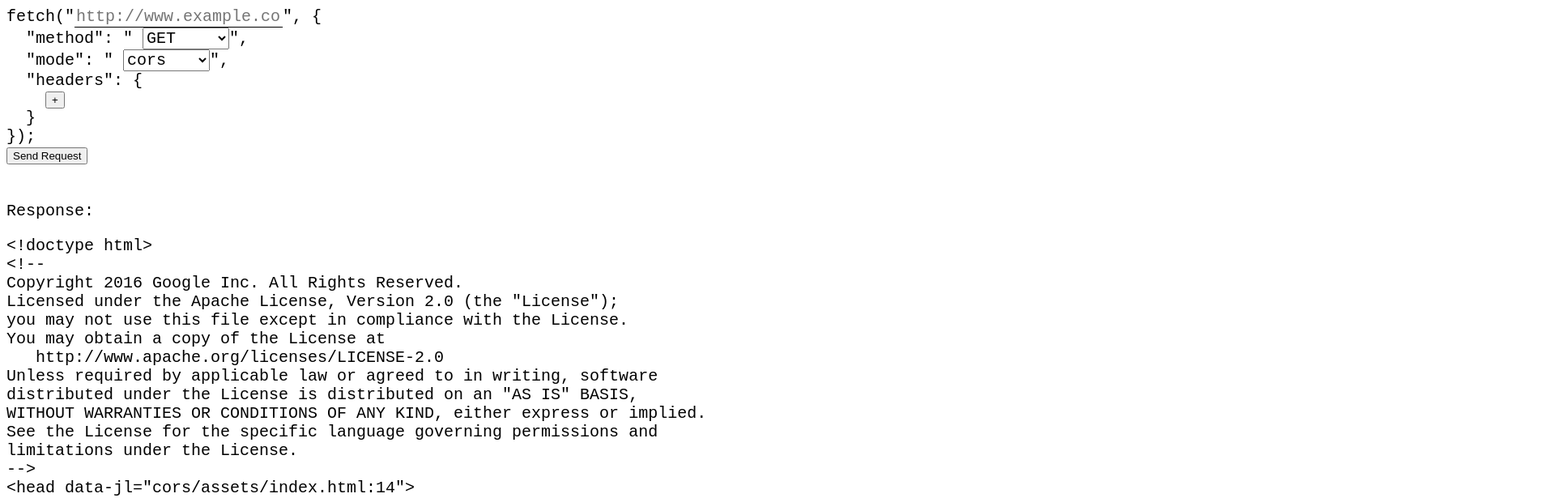
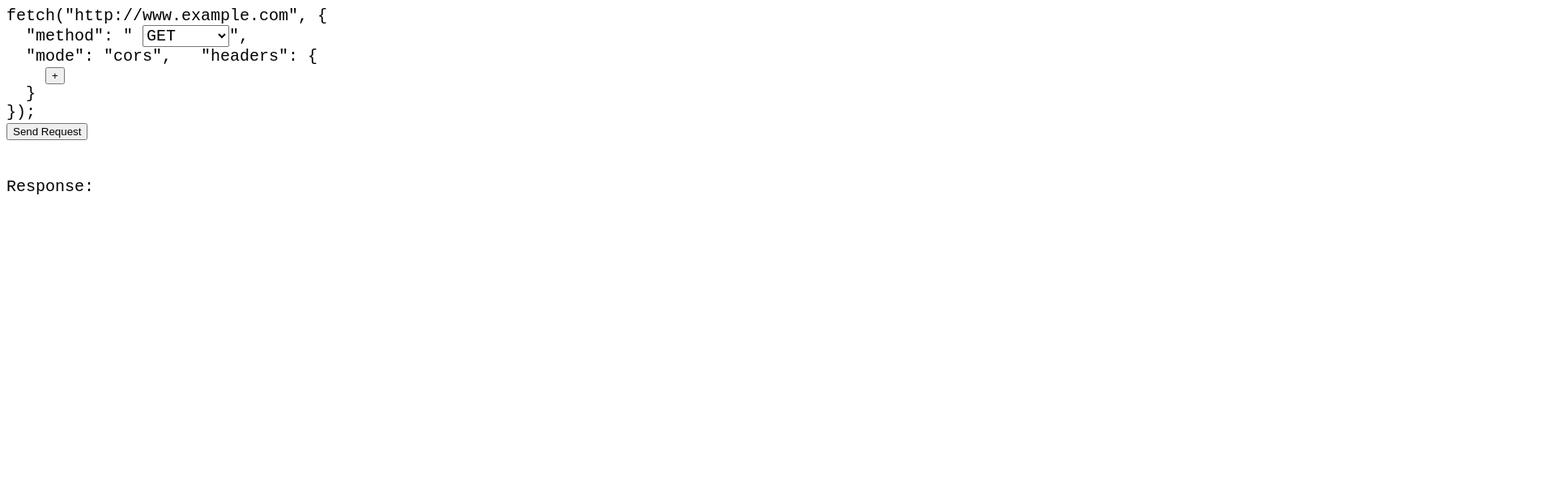
Before and after one commit to JasonRammoray/ud897-client-server-communication, a plain HTML site: page cors/assets/index.html in a window 1280 px wide. Both pictures are taken after a click on the button "Send Request". Shown: the top 615 px of the page at 81% size, 1920 px wide, since content can reach past the window. Drawn offline with Linux system fonts and the light colour scheme.

Commit message:
cors: Make confusing attributes fixed in value

```diff
--- a/cors/assets/index.html
+++ b/cors/assets/index.html
@@ -31,7 +31,7 @@ limitations under the License.
   </style>
 </head>
 <body>
-  fetch("<input type="text" id="url" placeholder="http://www.example.com">", {<br>
+  fetch("http://www.example.com", {<br>
   &nbsp;&nbsp;"method": "
   <select id="method">
     <option selected>GET</option>
@@ -41,11 +41,7 @@ limitations under the License.
     <option>HEAD</option>
     <option>OPTIONS</option>
   </select>",<br>
-  &nbsp;&nbsp;"mode": "
-  <select id="mode">
-    <option selected>cors</option>
-    <option>no-cors</option>
-  </select>",<br>
+  &nbsp;&nbsp;"mode": "cors",<vr>
   &nbsp;&nbsp;"headers": {<br>
     <div class="template header">
       &nbsp;&nbsp;&nbsp;&nbsp;"<input type="text" placeholder="X-Forwarded-for">": "<input type="text" placeholder="Value">",
@@ -83,9 +79,9 @@ limitations under the License.
           var value = fields.querySelector('input:nth-of-type(2)').value;
           headers[header] = value;
         });
-        fetch($('#url').value, {
+        fetch("http://www.example.com", {
           method: $('#method').value,
-          mode: $('#mode').value,
+          mode: cors,
           headers: headers,
           cache: 'no-cache'
         }).then(function(resp) {
```
Also changed, not shown: 1 other file.
